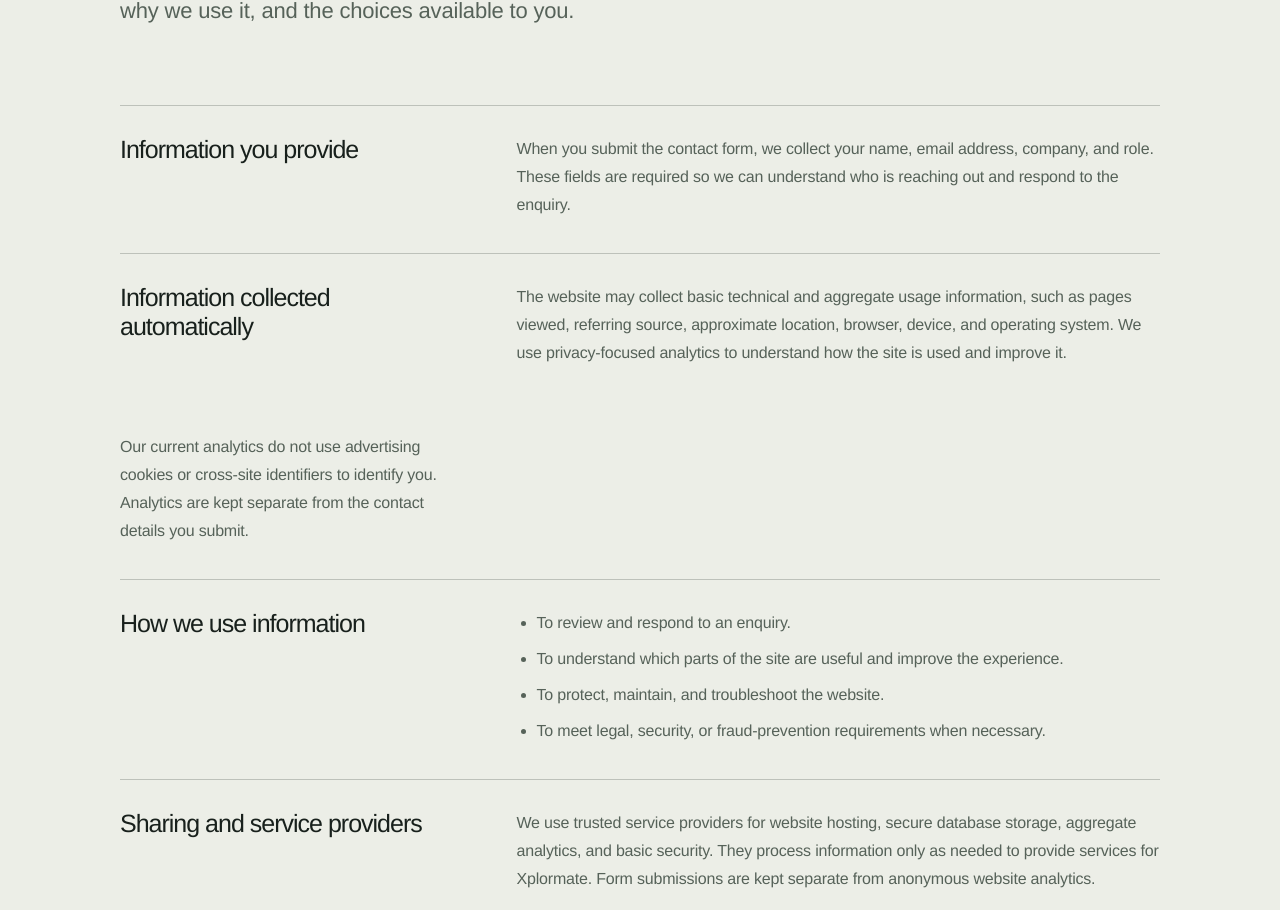
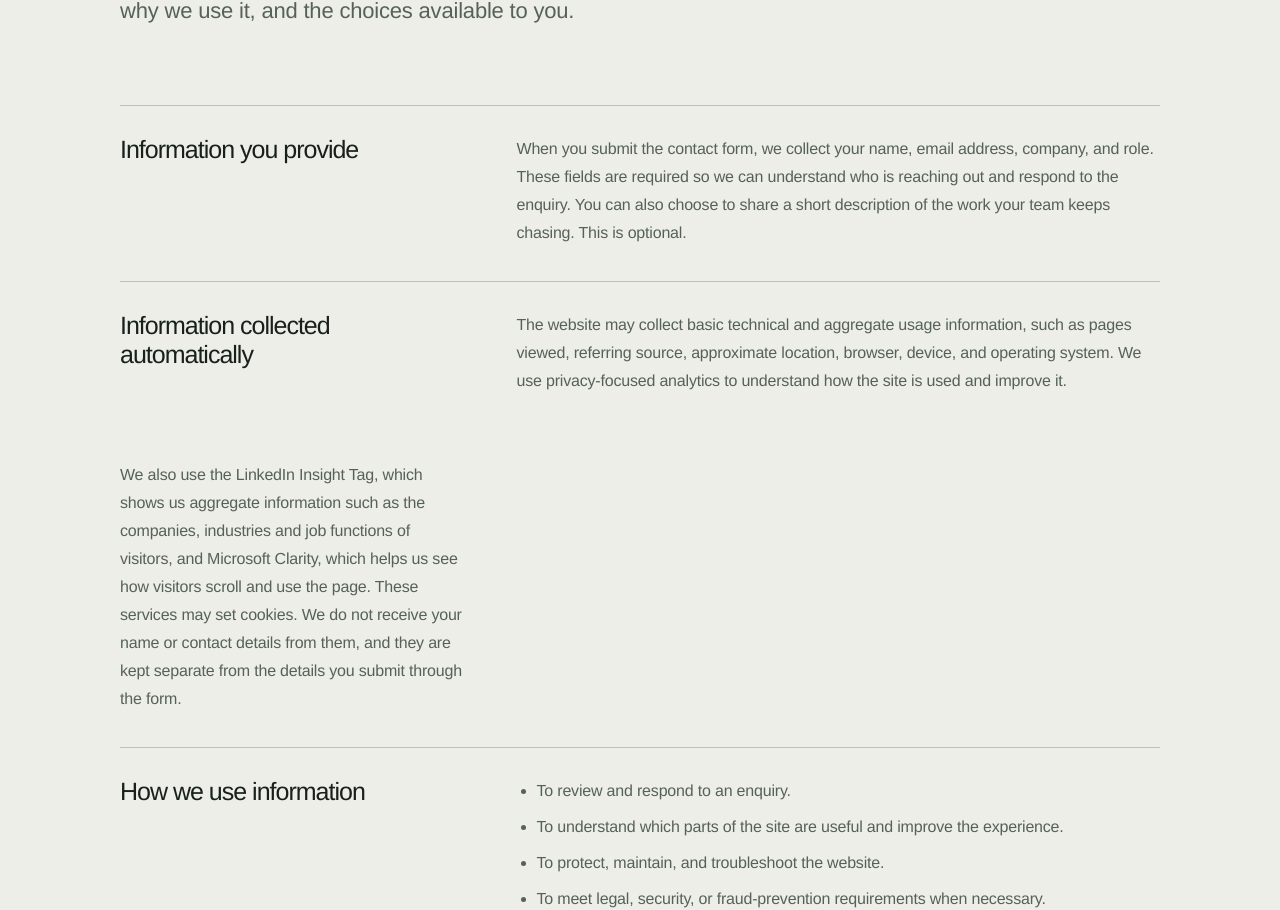
Before and after one commit to rockbye-kunal/xplormate-operations-ai, a Next.js app: page /privacy in a window 1280 px wide. Shown: the part 395-1305 px from the top of the page. Built offline with nearby package versions, Linux system fonts and the light colour scheme; no server answers.

Commit message:
Update privacy page for the optional form field

```diff
--- a/app/privacy/page.tsx
+++ b/app/privacy/page.tsx
@@ -1,5 +1,6 @@
 import type { Metadata } from "next";
 import Link from "next/link";
+import { clarityId, linkedinPartnerId } from "../trackers";
 
 export const metadata: Metadata = {
   title: "Privacy Policy | Xplormate",
@@ -28,13 +29,19 @@ export default function PrivacyPolicyPage() {
 
         <section>
           <h2>Information you provide</h2>
-          <p>When you submit the contact form, we collect your name, email address, company, and role. These fields are required so we can understand who is reaching out and respond to the enquiry.</p>
+          <p>When you submit the contact form, we collect your name, email address, company, and role. These fields are required so we can understand who is reaching out and respond to the enquiry. You can also choose to share a short description of the work your team keeps chasing. This is optional.</p>
         </section>
 
         <section>
           <h2>Information collected automatically</h2>
           <p>The website may collect basic technical and aggregate usage information, such as pages viewed, referring source, approximate location, browser, device, and operating system. We use privacy-focused analytics to understand how the site is used and improve it.</p>
-          <p>Our current analytics do not use advertising cookies or cross-site identifiers to identify you. Analytics are kept separate from the contact details you submit.</p>
+          {linkedinPartnerId || clarityId ? (
+            <p>
+              We also use {[linkedinPartnerId ? "the LinkedIn Insight Tag, which shows us aggregate information such as the companies, industries and job functions of visitors" : "", clarityId ? "Microsoft Clarity, which helps us see how visitors scroll and use the page" : ""].filter(Boolean).join(", and ")}. These services may set cookies. We do not receive your name or contact details from them, and they are kept separate from the details you submit through the form.
+            </p>
+          ) : (
+            <p>Our current analytics do not use advertising cookies or cross-site identifiers to identify you. Analytics are kept separate from the contact details you submit.</p>
+          )}
         </section>
 
         <section>
```
